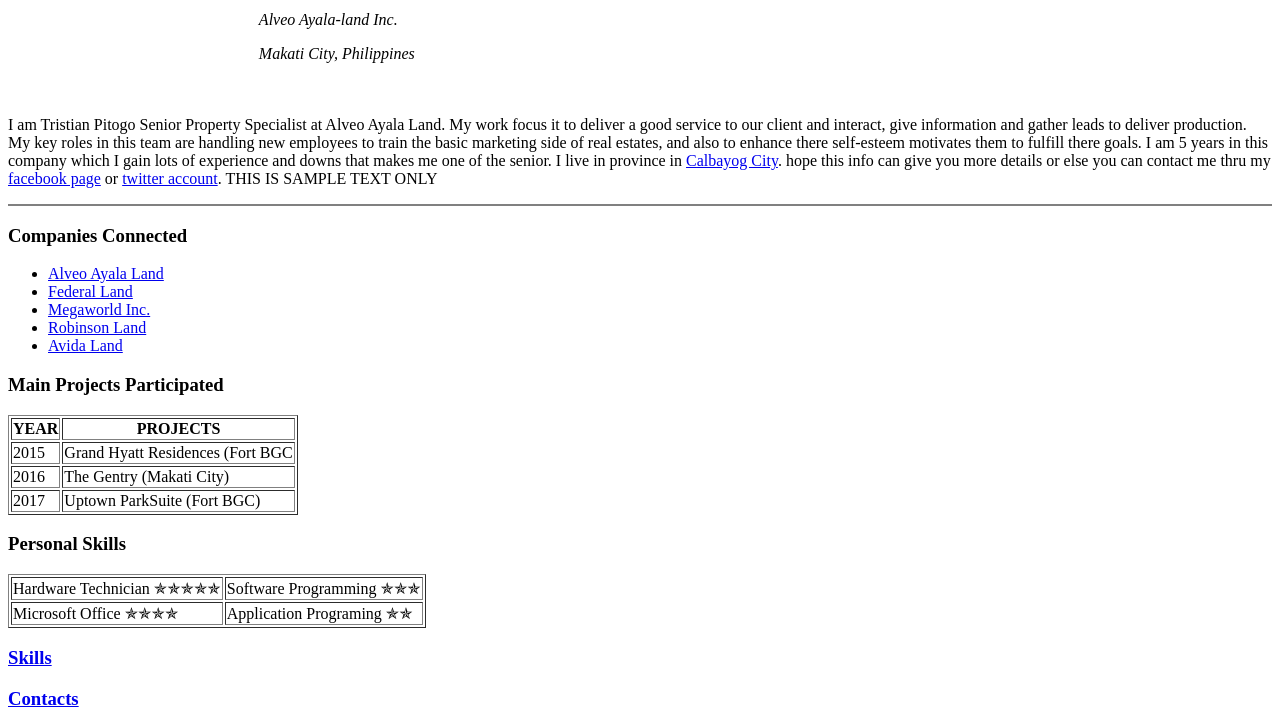
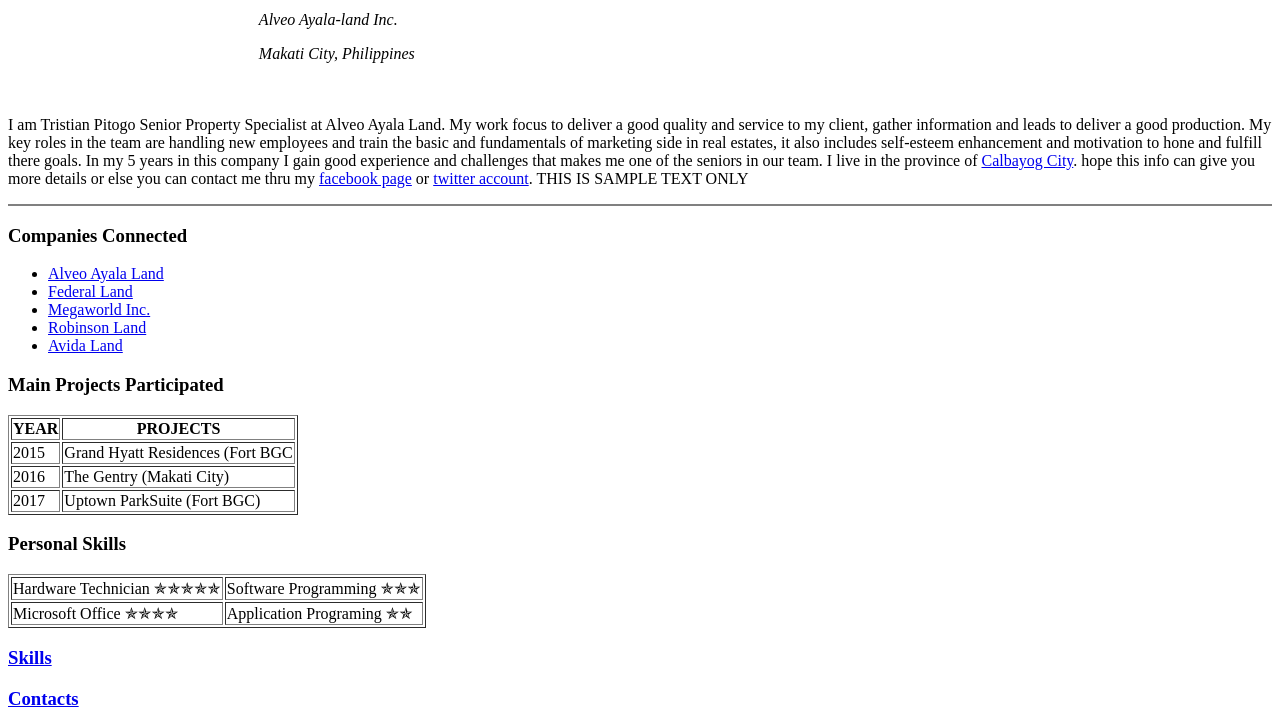
Before and after one commit to WOZ1906/CV, a plain HTML site: page index.html in a window 1280 px wide. Shown: the part 132-860 px from the top of the page. Drawn offline with Linux system fonts and the light colour scheme.

Commit message:
update text and remove valid info in contact

```diff
--- a/index.html
+++ b/index.html
@@ -18,10 +18,9 @@
       </td>
     </tr>
   </table>
-  <p>I am Tristian Pitogo Senior Property Specialist at Alveo Ayala Land. My work focus it to deliver a good service to our client and interact, give information and gather leads to deliver production. My key roles in this team are handling new
-    employees to train the basic marketing side of real estates, and also to enhance there self-esteem motivates them to fulfill there goals. I am 5 years in this company which I gain lots of experience and downs that makes me one of the
-    senior. I
-    live in province in <a href="https://tinyurl.com/y2k2ppeo">Calbayog City</a>. hope this info can give you more details or else you can contact me thru my <a
+  <p>I am Tristian Pitogo Senior Property Specialist at Alveo Ayala Land. My work focus to deliver a good quality and service to my client, gather information and leads to deliver a good production. My key roles in the team are handling new
+    employees and train the basic and fundamentals of marketing side in real estates, it also includes self-esteem enhancement and motivation to hone and fulfill there goals. In my 5 years in this company I gain good experience and challenges that makes me one of the seniors in our team. I
+    live in the province of <a href="https://tinyurl.com/y2k2ppeo"> Calbayog City</a>. hope this info can give you more details or else you can contact me thru my <a
       href="https://www.facebook.com/PitogoPropertySpecialist/?hc_ref=ARSy8t--5w-belCUviJDkbDZ9Jsdp0d6x5Mzq9NS4U-imNpk-MH-45gIxwLB10wNePY&fref=nf&__tn__=kC-R">facebook page</a> or <a href="https://twitter.com/tristianpitogo?lang=en">twitter
       account</a>. THIS IS SAMPLE TEXT ONLY </P>
   <hr size="2" noshade>
```
Also changed, not shown: contacts.html (+2 -2 lines).
